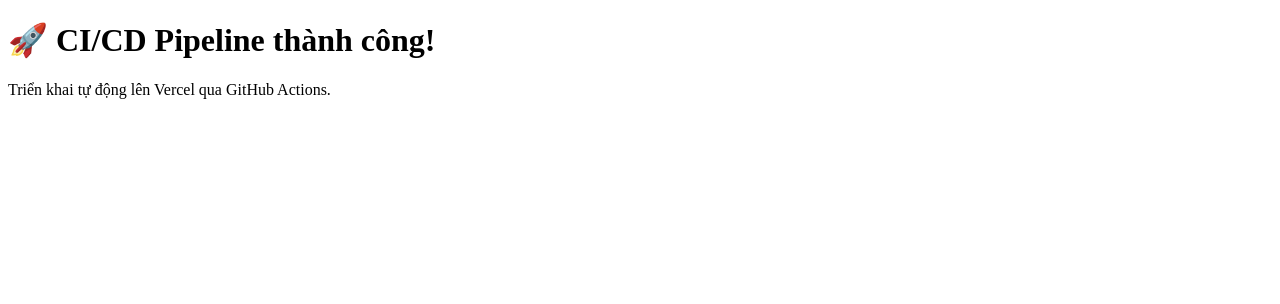
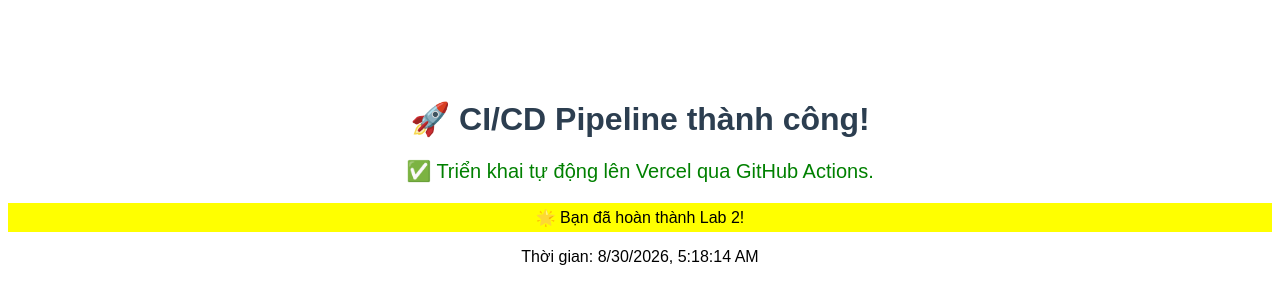
Before and after one commit to trantuong123/cloud-lab2-cicd, a website: page index.html in a window 1280 px wide. Drawn offline with Linux system fonts and the light colour scheme.

```diff
--- a/index.html
+++ b/index.html
@@ -1,8 +1,32 @@
-<!DOCTYPE html>
+<!-- <!DOCTYPE html>
 <html>
 <head><title>CI/CD Lab 2</title></head>
 <body>
     <h1>🚀 CI/CD Pipeline thành công!</h1>
     <p>Triển khai tự động lên Vercel qua GitHub Actions.</p>
 </body>
+</html> -->
+
+<!DOCTYPE html>
+<html lang="vi">
+<head>
+    <meta charset="UTF-8">
+    <meta name="viewport" content="width=device-width, initial-scale=1.0">
+    <title>CI/CD Lab 2</title>
+    <style>
+        body { font-family: Arial, sans-serif; text-align: center; margin-top: 100px; }
+        h1 { color: #2c3e50; }
+        .success { color: green; font-size: 20px; }
+        .highlight { background-color: yellow; padding: 5px; }
+    </style>
+</head>
+<body>
+    <h1>🚀 CI/CD Pipeline thành công!</h1>
+    <p class="success">✅ Triển khai tự động lên Vercel qua GitHub Actions.</p>
+    <p class="highlight">🌟 Bạn đã hoàn thành Lab 2!</p>
+    <p>Thời gian: <span id="time"></span></p>
+    <script>
+        document.getElementById('time').textContent = new Date().toLocaleString();
+    </script>
+</body>
 </html>
```
